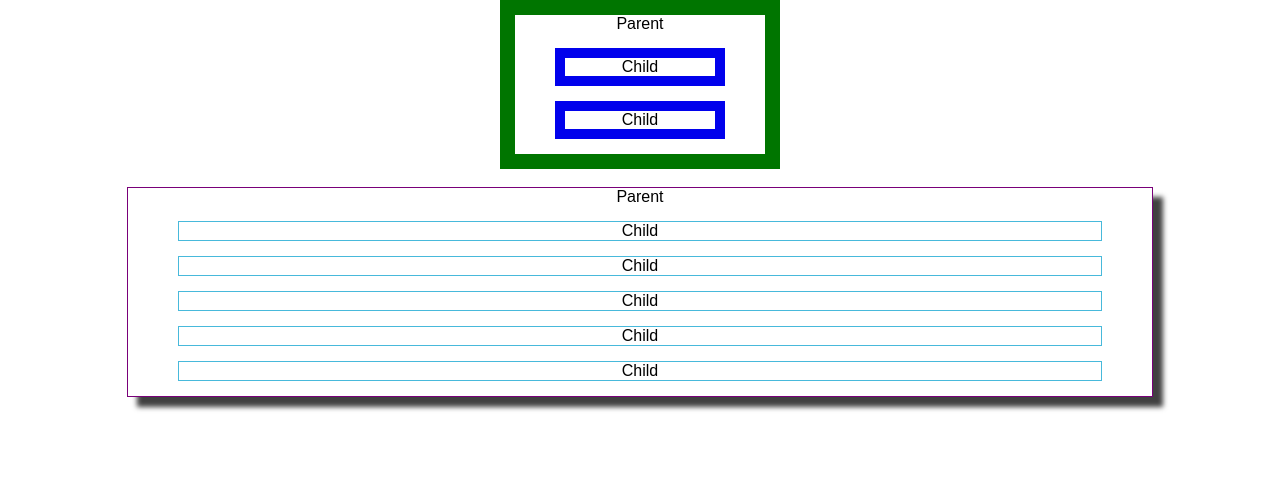
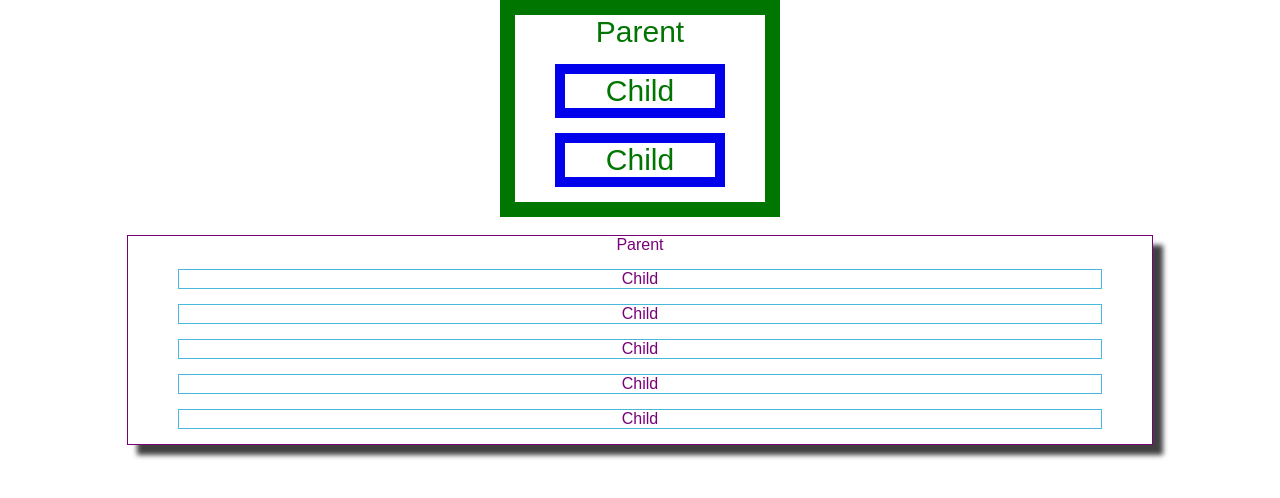
Before and after one commit to Intellemerc/2017TampaCCExample, a React (Create React App) app: page / in a window 1280 px wide. Shown: the top 498 px of the page. Built offline with nearby package versions, Linux system fonts and the light colour scheme; the HTML template or start-up script is replaced by a standard one.

Commit message:
update UI

```diff
--- a/src/Parent.css
+++ b/src/Parent.css
@@ -9,6 +9,8 @@
   width: 250px;
   border: 15px solid rgb(0, 117, 0);
   margin: 0 auto;
+  color: rgb(0, 117, 0);
+  font-size: 30px;
 }
 .DefaultChildren div {
   border: 10px solid rgb(1, 1, 236);
@@ -20,6 +22,7 @@
   box-shadow: 10px 10px 5px 0px rgba(0, 0, 0, 0.75);
   width: 80%;
   margin: 0 auto;
+  color: rgb(121, 0, 121);
 }
 .Children2 div {
   border: 1px solid rgb(72, 185, 219);
```
